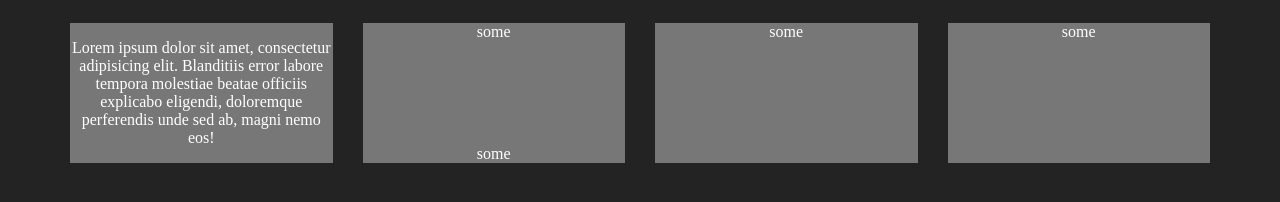
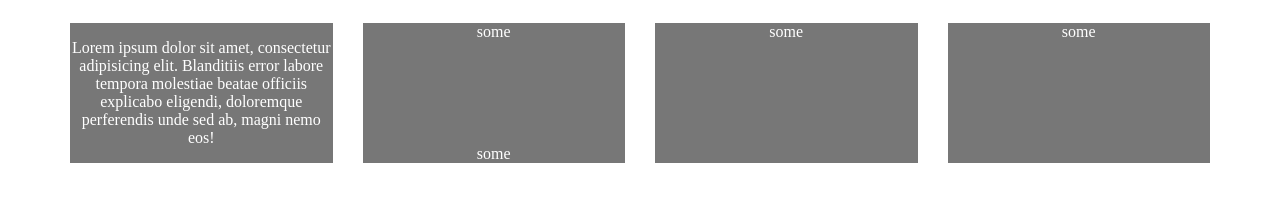
Before and after one commit to ereminnf/grid-system, a plain HTML site: page index.html in a window 1280 px wide. Drawn offline with Linux system fonts and the light colour scheme.

Commit message:
commit in branch(change_wrapper)

```diff
--- a/css/style.css
+++ b/css/style.css
@@ -2,7 +2,7 @@
    box-sizing: border-box;
 }
 html, body{
-   background: #232323;
+   /*background: #232323;*/
    color: #fff;
 }
 .wrapper{
```
